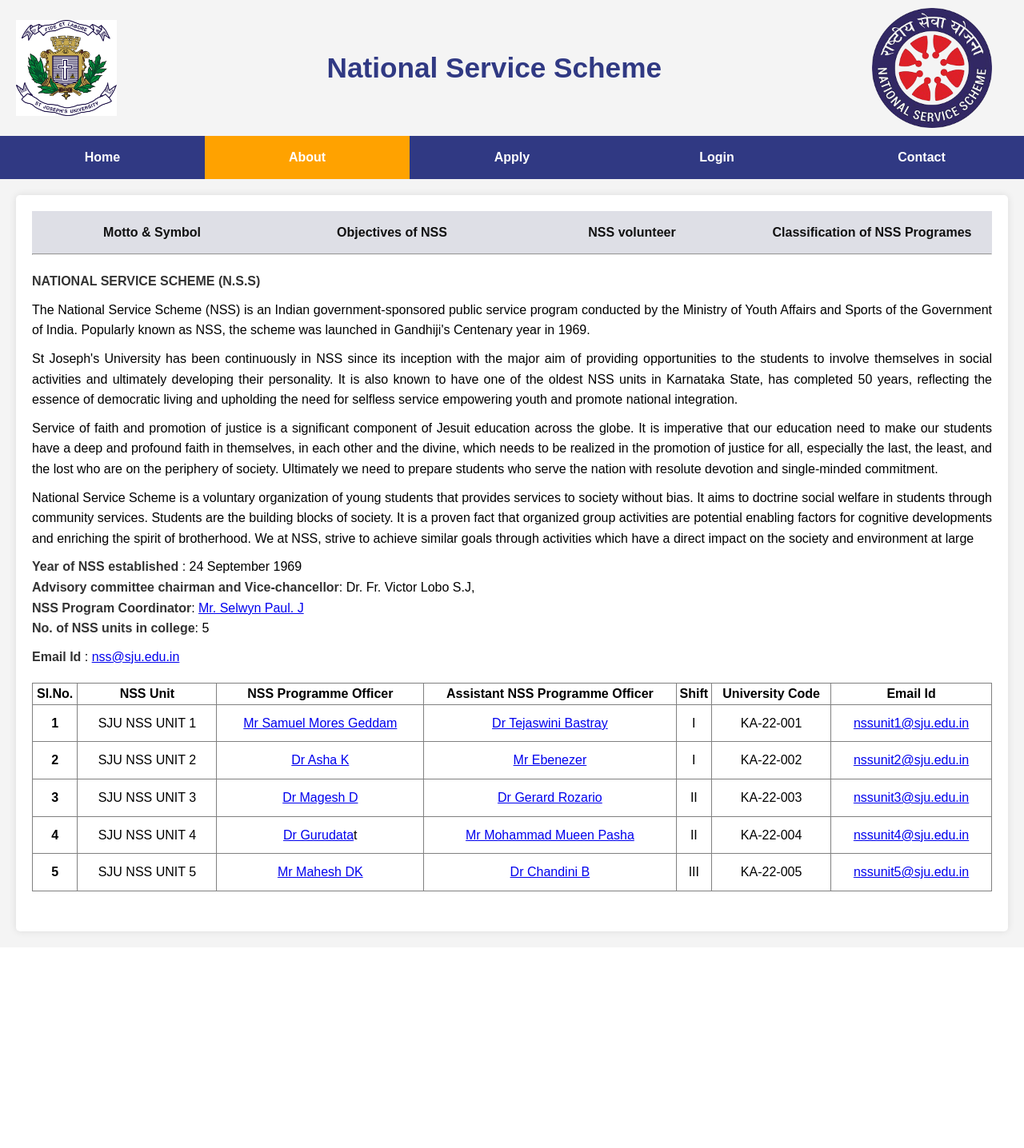
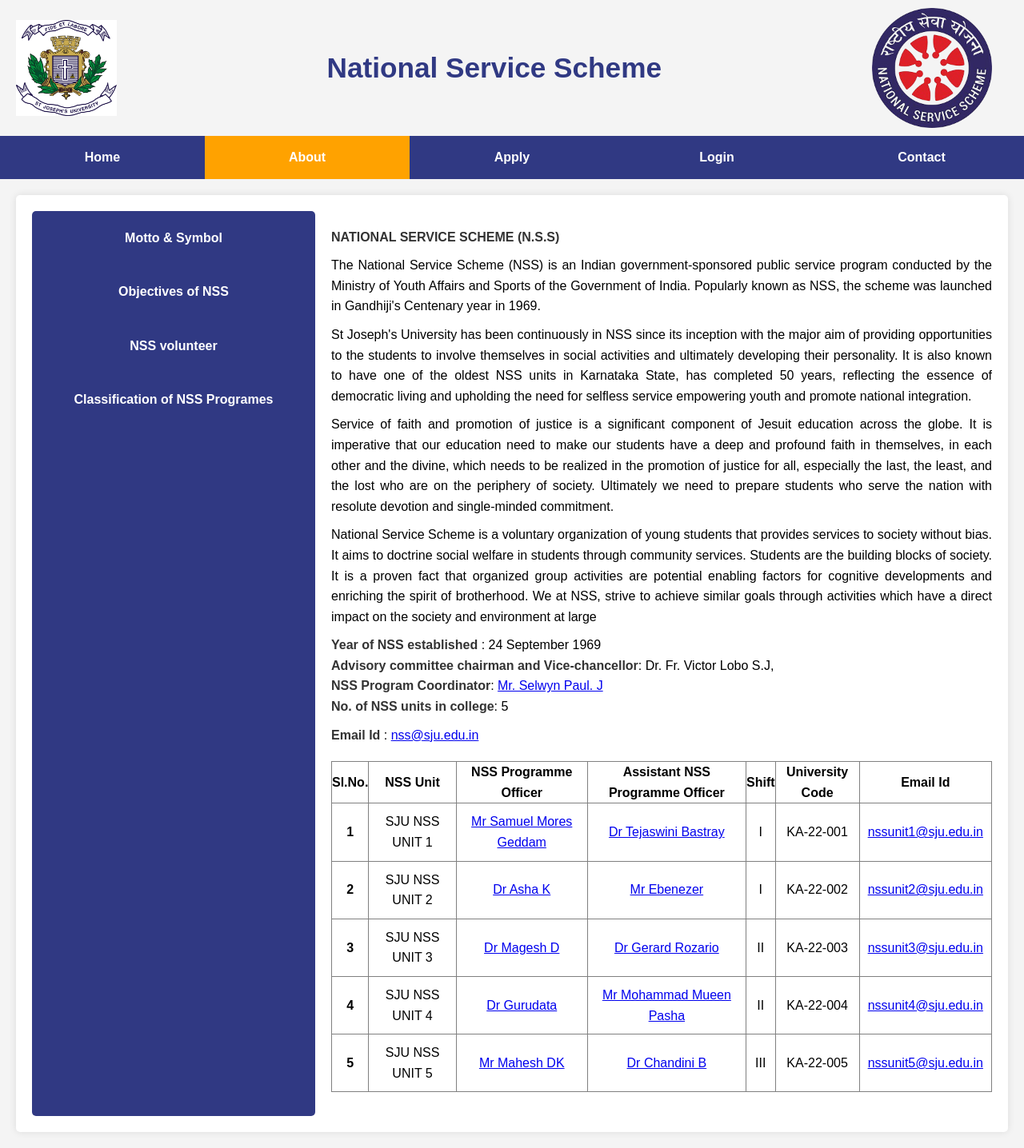
Before and after one commit to brave00700/nssproject, a PHP site: page /about.html in a window 1280 px wide. Shown: the whole page at 80% size. Before the commit the page ends 1172 px from the top, so only its background shows below. Run offline with PHP 8.4, Linux system fonts and the light colour scheme.

Commit message:
Layout modification in about.html

```diff
--- a/about.html
+++ b/about.html
@@ -12,14 +12,21 @@
       referrerpolicy="no-referrer"
     />
     <link rel="stylesheet" href="style.css" />
+    <style>
+      p {
+        text-align: justify;
+      }
+      td,
+      th {
+        text-align: center;
+      }
+    </style>
   </head>
   <body>
     <div class="logo-container">
       <img class="sjulogo" src="sjulogo.png" alt="sjulogo" />
       <h1>National Service Scheme</h1>
       <img class="nsslogo" src="nss_logo.png" alt="logo" />
-
-
     </div>
     <div class="nav">
       <div class="ham-menu">
@@ -34,6 +41,7 @@
       </ul>
     </div>
     <div class="main">
+      <div class="about_main_divide">
         <div class="about_nav">
           <ul>
             <li><a href="mottosymbol.html">Motto & Symbol</a></li>
@@ -46,57 +54,57 @@
             </li>
           </ul>
         </div>
-      <hr />
         <div class="widget">
           <!--<h3> Reference site about Lorem Ipsum </h3>-->
           <p></p>
-        <p style="text-align: justify">
+          <p>
             <strong>NATIONAL SERVICE SCHEME (N.S.S)</strong>
           </p>
 
-        <p style="text-align: justify">
+          <p>
             The National Service Scheme (NSS) is an Indian government-sponsored
-          public service program conducted by the Ministry of Youth Affairs and
-          Sports of the Government of India. Popularly known as NSS, the scheme
-          was launched in Gandhiji's Centenary year in 1969.&nbsp;
+            public service program conducted by the Ministry of Youth Affairs
+            and Sports of the Government of India. Popularly known as NSS, the
+            scheme was launched in Gandhiji's Centenary year in 1969.&nbsp;
           </p>
 
-        <p style="text-align: justify">
+          <p>
             St Joseph's University has been continuously in NSS since its
             inception with the major aim of providing opportunities to the
             students to involve themselves in social activities and ultimately
             developing their personality. It is also known to have one of the
             oldest NSS units in Karnataka State, has completed 50 years,
-          reflecting the essence of democratic living and upholding the need for
-          selfless service empowering youth and promote national integration.
+            reflecting the essence of democratic living and upholding the need
+            for selfless service empowering youth and promote national
+            integration.
           </p>
 
-        <p style="text-align: justify">
+          <p>
             Service of faith and promotion of justice is a significant component
             of Jesuit education across the globe. It is imperative that our
-          education need to make our students have a deep and profound faith in
-          themselves, in each other and the divine, which needs to be realized
-          in the promotion of justice for all, especially the last, the least,
-          and the lost who are on the periphery of society. Ultimately we need
-          to prepare students who serve the nation with resolute devotion and
-          single-minded commitment.
+            education need to make our students have a deep and profound faith
+            in themselves, in each other and the divine, which needs to be
+            realized in the promotion of justice for all, especially the last,
+            the least, and the lost who are on the periphery of society.
+            Ultimately we need to prepare students who serve the nation with
+            resolute devotion and single-minded commitment.
           </p>
 
-        <p style="text-align: justify">
-          National Service Scheme is a voluntary organization of young students
-          that provides services to society without bias. It aims to doctrine
-          social welfare in students through community services. Students are
-          the building blocks of society. It is a proven fact that organized
-          group activities are potential enabling factors for cognitive
-          developments and enriching the spirit of brotherhood. We at NSS,
-          strive to achieve similar goals through activities which have a direct
-          impact on the society and environment at large
+          <p>
+            National Service Scheme is a voluntary organization of young
+            students that provides services to society without bias. It aims to
+            doctrine social welfare in students through community services.
+            Students are the building blocks of society. It is a proven fact
+            that organized group activities are potential enabling factors for
+            cognitive developments and enriching the spirit of brotherhood. We
+            at NSS, strive to achieve similar goals through activities which
+            have a direct impact on the society and environment at large
           </p>
 
-        <p style="text-align: justify">
+          <p>
             <strong>Year of NSS established</strong> : 24 September 1969<br />
-          <strong>Advisory committee chairman and Vice-chancellor</strong>: Dr.
-          Fr. Victor Lobo S.J,<br />
+            <strong>Advisory committee chairman and Vice-chancellor</strong>:
+            Dr. Fr. Victor Lobo S.J,<br />
             <strong>NSS Program Coordinator</strong>:
             <a
               href="https://sju.edu.in/faculty-details/st-joseph-university/computer-science-and-computer-application/NDYy"
@@ -106,7 +114,7 @@
             <strong>No. of NSS units in college</strong>: 5
           </p>
 
-        <p style="text-align: justify">
+          <p>
             <strong>Email Id </strong>:
             <a href="mailto:nss@sju.edu.in">nss@sju.edu.in</a>
           </p>
@@ -114,132 +122,128 @@
           <table border="1">
             <thead>
               <tr>
-              <th style="text-align: cente">Sl.No.</th>
-              <th scope="col" style="text-align: center">NSS Unit</th>
-              <th scope="col" style="text-align: center">
-                NSS Programme Officer
-              </th>
-              <th scope="col" style="text-align: center">
-                Assistant NSS Programme Officer
-              </th>
-              <th scope="col" style="text-align: cente">Shift</th>
-              <th scope="col" style="text-align: cente">University Code</th>
-              <th scope="col" style="text-align: cente">Email Id</th>
+                <th>Sl.No.</th>
+                <th scope="col">NSS Unit</th>
+                <th scope="col">NSS Programme Officer</th>
+                <th scope="col">Assistant NSS Programme Officer</th>
+                <th scope="col">Shift</th>
+                <th scope="col">University Code</th>
+                <th scope="col">Email Id</th>
               </tr>
             </thead>
             <tbody>
               <tr>
-              <th scope="row" style="text-align: center">1</th>
-              <td style="text-align: center">SJU NSS UNIT 1</td>
-              <td style="text-align: center">
+                <th scope="row">1</th>
+                <td>SJU NSS UNIT 1</td>
+                <td>
                   <a
                     href="https://www.sju.edu.in/faculty-details/st-joseph-university/department-of-management/MTQwMg=="
                     target="_blank"
                     >Mr Samuel Mores Geddam</a
                   >
                 </td>
-              <td style="text-align: center">
+                <td>
                   <a
                     href="https://www.sju.edu.in/faculty-details/st-joseph-university/department-of-management/MTQwNQ=="
                     target="_blank"
                     >Dr Tejaswini Bastray</a
                   >
                 </td>
-              <td style="text-align: center">I</td>
-              <td style="text-align: center">KA-22-001</td>
-              <td style="text-align: center">
+                <td>I</td>
+                <td>KA-22-001</td>
+                <td>
                   <a href="mailto:nssunit1@sju.edu.in">nssunit1@sju.edu.in</a>
                 </td>
               </tr>
               <tr>
-              <th scope="row" style="text-align: center">2</th>
-              <td style="text-align: center">SJU NSS UNIT 2</td>
-              <td style="text-align: center">
+                <th scope="row">2</th>
+                <td>SJU NSS UNIT 2</td>
+                <td>
                   <a
                     href="https://www.sju.edu.in/faculty-details/st-joseph-university/advanced-computing/MTA5MA=="
                     target="_blank"
                     >Dr Asha K</a
                   >
                 </td>
-              <td style="text-align: center">
+                <td>
                   <a
                     href="https://www.sju.edu.in/faculty-details/st-joseph-university/statistics/MTA2Mw=="
                     target="_blank"
                     >Mr Ebenezer</a
                   >
                 </td>
-              <td style="text-align: center">I</td>
-              <td style="text-align: center">KA-22-002</td>
-              <td style="text-align: center">
+                <td>I</td>
+                <td>KA-22-002</td>
+                <td>
                   <a href="mailto:nssunit2@sju.edu.in">nssunit2@sju.edu.in</a>
                 </td>
               </tr>
               <tr>
-              <th scope="row" style="text-align: center">3</th>
-              <td style="text-align: center">SJU NSS UNIT 3</td>
-              <td style="text-align: center">
+                <th scope="row">3</th>
+                <td>SJU NSS UNIT 3</td>
+                <td>
                   <a
                     href="https://www.sju.edu.in/faculty-details/st-joseph-university/zoology/MTQxNA=="
                     target="_blank"
                     >Dr Magesh D</a
                   >
                 </td>
-              <td style="text-align: center">
+                <td>
                   <a
                     href="https://www.sju.edu.in/faculty-details/st-joseph-university/mathematics/MTA3Nw=="
                     target="_blank"
                     >Dr Gerard Rozario</a
                   >
                 </td>
-              <td style="text-align: center">II</td>
-              <td style="text-align: center">KA-22-003</td>
-              <td style="text-align: center">
+                <td>II</td>
+                <td>KA-22-003</td>
+                <td>
                   <a href="mailto:nssunit3@sju.edu.in">nssunit3@sju.edu.in</a>
                 </td>
               </tr>
               <tr>
-              <th scope="row" style="text-align: center">4</th>
-              <td style="text-align: center">SJU NSS UNIT 4</td>
-              <td style="text-align: center">
+                <th scope="row">4</th>
+                <td>SJU NSS UNIT 4</td>
+                <td>
                   <a
                     href="https://www.sju.edu.in/faculty-details/st-joseph-university/hindi/MTI3NA=="
                     target="_blank"
                     >Dr Gurudata</a
-                >t
+                  >
                 </td>
-              <td style="text-align: center">
+                <td>
                   <a
                     href="https://www.sju.edu.in/faculty-details/st-joseph-university/computer-science-and-computer-application/MTU3OQ=="
                     target="_blank"
                     >Mr Mohammad Mueen Pasha</a
                   >
                 </td>
-              <td style="text-align: center">II</td>
-              <td style="text-align: center">KA-22-004</td>
-              <td style="text-align: center">
+                <td>II</td>
+                <td>KA-22-004</td>
+                <td>
                   <a href="mailto:nssunit4@sju.edu.in">nssunit4@sju.edu.in</a>
                 </td>
               </tr>
               <tr>
-              <th scope="row" style="text-align: center">5</th>
-              <td style="text-align: center">SJU NSS UNIT 5</td>
-              <td style="text-align: center">
+                <th scope="row">5</th>
+                <td>SJU NSS UNIT 5</td>
+                <td>
                   <a
                     href="https://www.sju.edu.in/faculty-details/st-joseph-university/History/MTE5Mg=="
                     target="_blank"
                     >Mr Mahesh DK</a
                   >
                 </td>
-              <td style="text-align: center">
+                <td>
                   <a
                     href="https://www.sju.edu.in/faculty-details/st-joseph-university/Sociology/MTE5Mw=="
                     target="_blank"
                     >Dr Chandini B</a
                   >
                 </td>
-              <td style="text-align: center">III</td>
-              <td style="text-align: center">KA-22-005</td>
-              <td style="text-align: center">
+                <td>III</td>
+                <td>KA-22-005</td>
+                <td>
                   <a href="mailto:nssunit5@sju.edu.in">nssunit5@sju.edu.in</a>
                 </td>
               </tr>
@@ -248,6 +252,7 @@
           <p></p>
         </div>
       </div>
+    </div>
     <script src="script.js"></script>
   </body>
 </html>
--- a/style.css
+++ b/style.css
@@ -76,6 +76,8 @@ body {
   margin: 0;
   padding: 0;
   background-color: #f4f4f4;
+  height: 100%;
+  width: 100%;
 }
 
 .logo-container {
@@ -152,24 +149,24 @@ td img {
 /* Horizontal Navigation Bar */
 .about_nav > ul {
   list-style-type: none;
-  margin: 0;
-  padding: 0;
-
-  background-color: #dedfe6;
   display: flex; /* Use flexbox for layout */
-  justify-content: space-between; /* Space items evenly */
+  flex-direction: column; /* Space items evenly */
 }
 .about_nav > ul li {
+  width: 96%;
   flex: 1; /* Allow list items to grow and fill space */
   text-align: center; /* Center text in each item */
+  margin: 0 auto;
 }
 
 .about_nav > ul li a {
   display: block; /* Use block display for links */
-  color: rgb(17, 17, 17);
+  color: #ffffff;
   padding: 14px 16px;
   text-decoration: none;
   font-weight: bolder;
+  border-radius: 5px;
+  margin: 7px 0;
 }
 
 .about_nav > ul li a:hover {
@@ -178,6 +175,23 @@ td img {
 .about_nav > ul li a.active {
   background-color: #ffa200;
   color: white;
+}
+.about_nav {
+  display: block;
+  width: 30%;
+  background-color: #303983;
+  border-radius: 5px;
+  margin-right: 20px;
+}
+.widget {
+  display: block;
+  width: 70%;
+  /* flex-grow: 1; */
+}
+.about_main_divide {
+  height: 100%;
+  width: 100%;
+  display: flex;
 }
 /*apply css*/
 .mainapply {
```
Also changed, not shown: other parts of style.css (+83 -6 lines), Classification of NSS Programes.html (+43 -17 lines), NSS volunteer.html (+40 -11 lines), Objectives of NSS.html (+6 -4 lines), mottosymbol.html (+39 -18 lines). Lines whose indentation alone changed are shown as unchanged.
